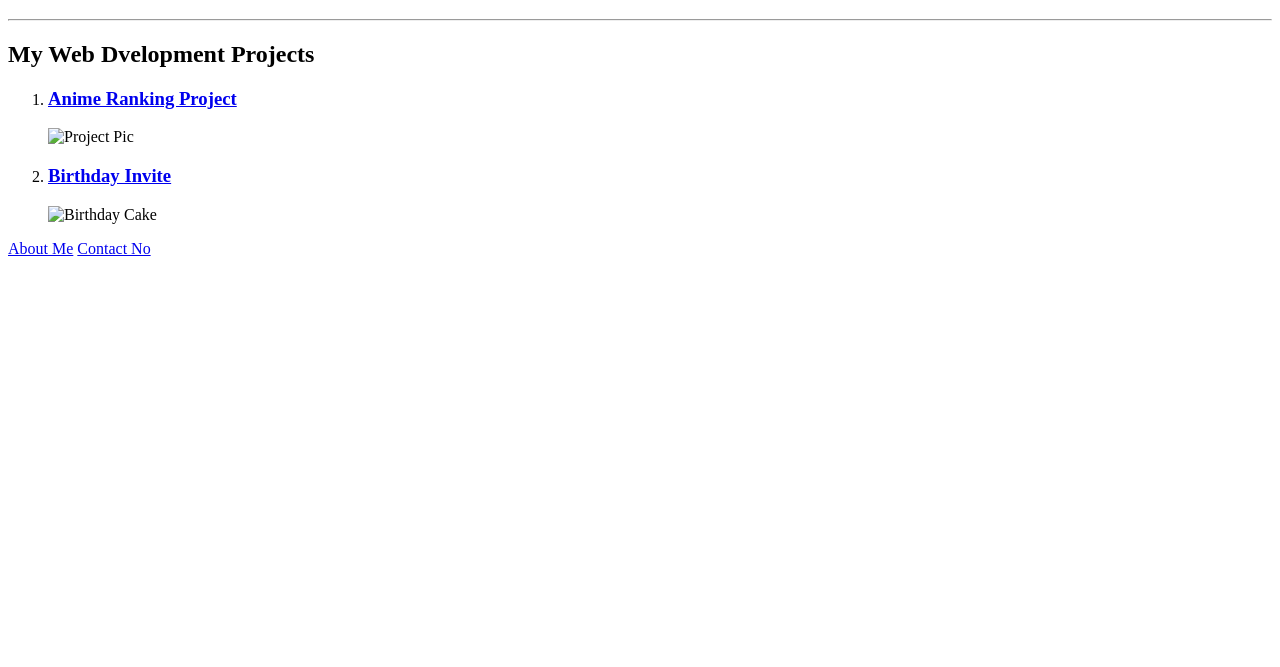
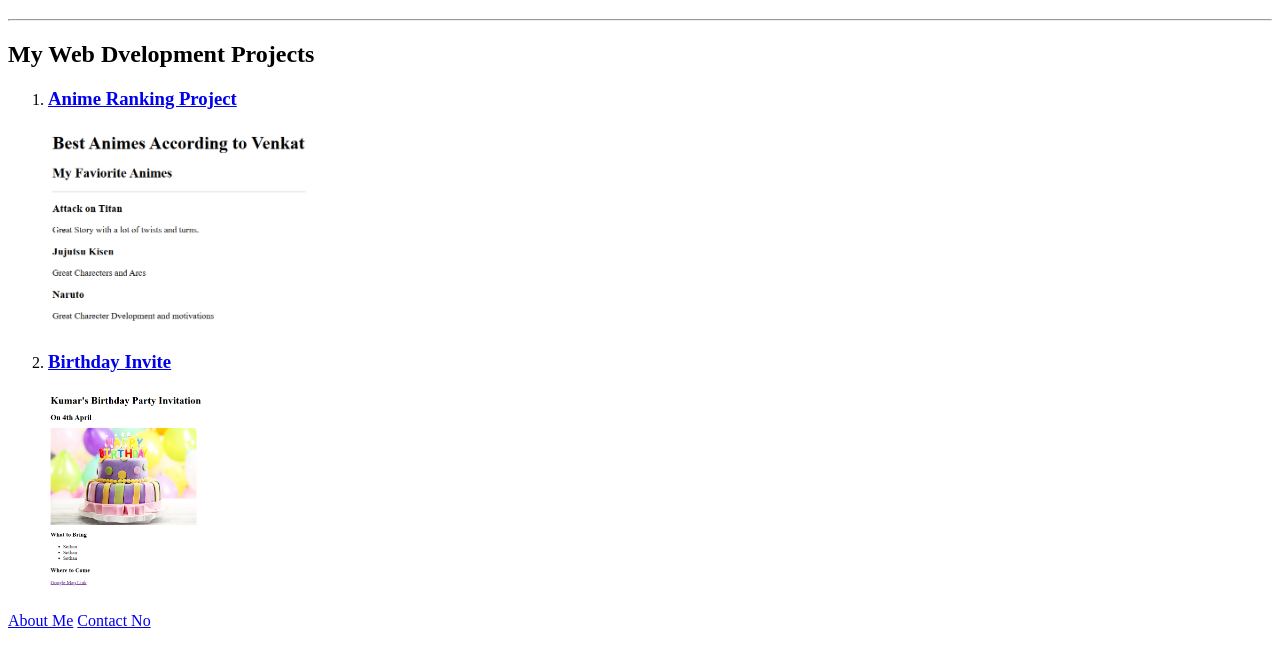
Before and after one commit to Puranjay222/Portfolio3, a plain HTML site: page index.html in a window 1280 px wide. Shown: the part 61-728 px from the top of the page. Drawn offline with Linux system fonts and the light colour scheme.

Commit message:
Update index.html

```diff
--- a/index.html
+++ b/index.html
@@ -10,9 +10,9 @@
         <h2>My Web Dvelopment Projects</h2>
         <ol>
             <li><a href="./public/movie-ranking.html"><h3>Anime Ranking Project</h3></a></li>
-            <img src="./assets/images/Screenshot (15).png" height="200" alt="Project Pic"/>
+            <img src="./assets/images/Screenshot (15).jpg" height="200" alt="Project Pic"/>
             <li><a href="./public/birthday-invite.html"><h3>Birthday Invite</h3></a></li>
-            <img src="./assets/images/Screenshot (17).png" height="200" alt="Birthday Cake"/>
+            <img src="./assets/images/Screenshot (17).jpg" height="200" alt="Birthday Cake"/>
         </ol>
         <a href="./public/about.html">About Me</a>
         <a href="./public/contact.html">Contact No</a>
```
